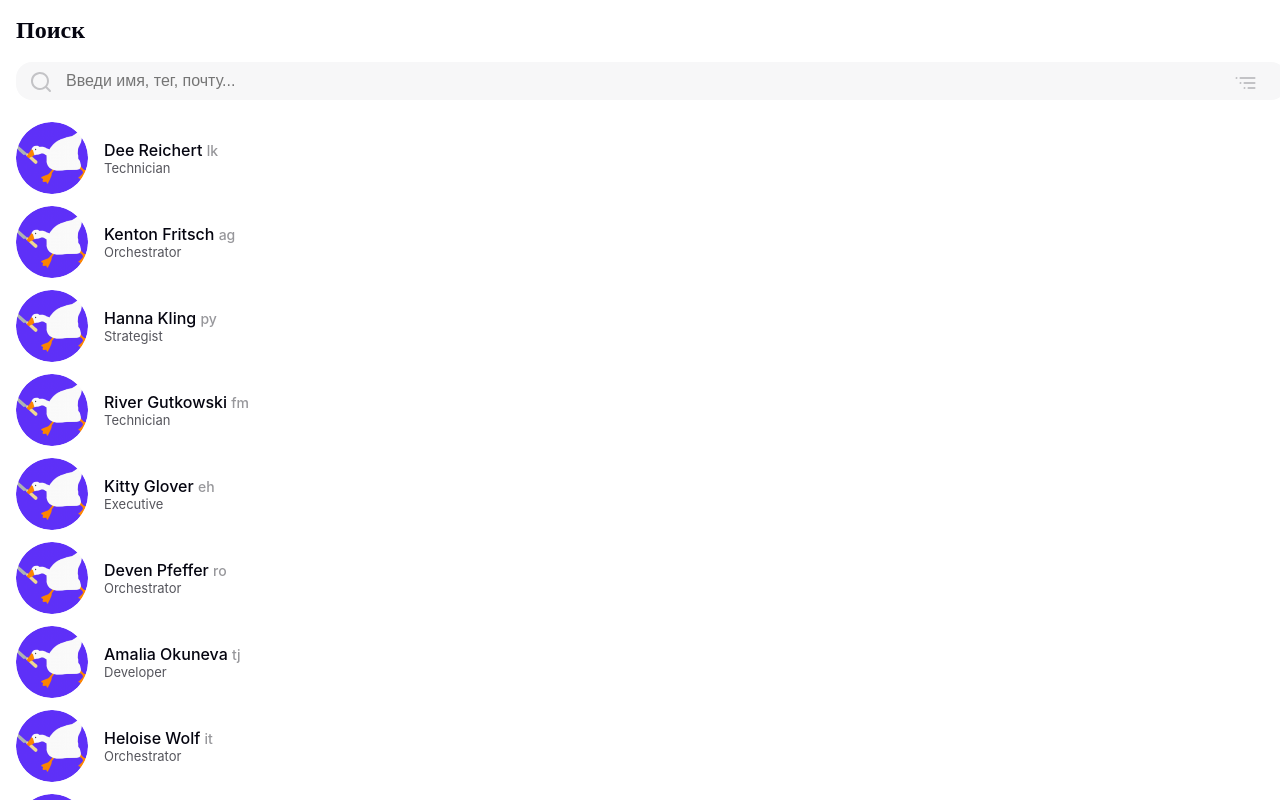
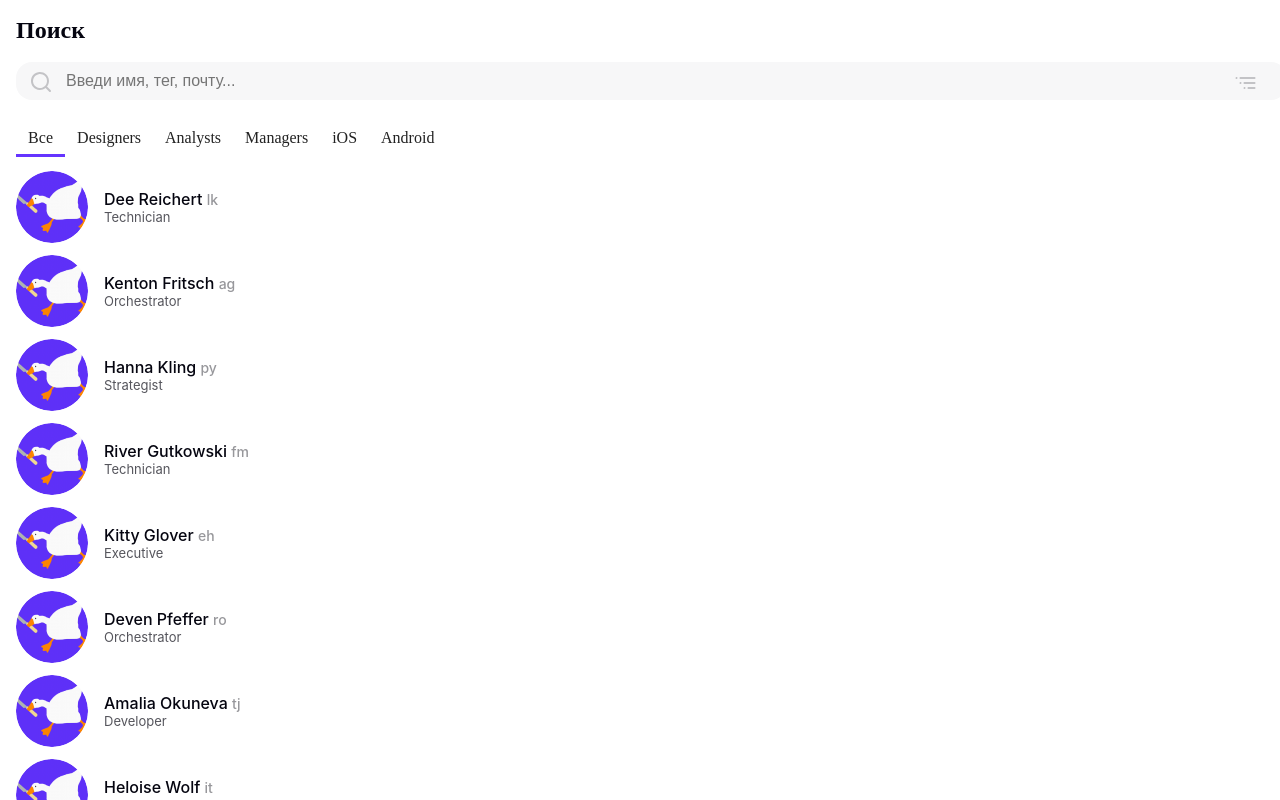
Before and after one commit to klekwedge/specialists-list, a React (Vite) app: page / in a window 1280 px wide. Shown: the top 800 px of the page. Built offline with nearby package versions, Linux system fonts and the light colour scheme; data requests are answered from the project's data file.

Commit message:
feat: add Tabs

```diff
--- /dev/null
+++ b/src/Components/Tabs/Tabs.scss
@@ -0,0 +1,17 @@
+.specialist__tabs {
+  display: flex;
+  align-items: center;
+  flex-wrap: wrap;
+  margin-bottom: 14px;
+}
+
+.specialist__tab {
+  padding: 8px 12px;
+  border-bottom: 3px solid transparent;
+  cursor: pointer;
+  transition: all 0.5s ease;
+}
+
+._active-tab {
+  border-bottom: 3px solid #6534ff;
+}
--- /dev/null
+++ b/src/Components/Tabs/Tabs.tsx
@@ -0,0 +1,30 @@
+import { useState } from "react";
+import "./Tabs.scss";
+
+type TabsType = {
+  [key: string]: string;
+};
+
+interface TabsProps {
+  tabs: TabsType[];
+  activeTab: string;
+  changeActiveTab: (tabAllias: string) => void;
+}
+
+const Tabs = ({ tabs, activeTab, changeActiveTab }: TabsProps) => {
+  return (
+    <ul className="specialist__tabs">
+      {tabs.map((tab) => (
+        <li
+          className={`specialist__tab ${
+            activeTab === tab.allias ? "_active-tab" : ""
+          }`}
+          onClick={() => changeActiveTab(tab.allias)}
+        >
+          {tab.name}
+        </li>
+      ))}
+    </ul>
+  );
+};
+export default Tabs;
--- a/src/pages/MainPage.tsx
+++ b/src/pages/MainPage.tsx
@@ -1,10 +1,47 @@
+import { useState } from "react";
 import Search from "../Components/Search/Search";
 import SpecialistList from "../Components/SpecialistList/SpecialistList";
+import Tabs from "../Components/Tabs/Tabs";
+
+const tabs = [
+  {
+    name: "Все",
+    allias: "all",
+  },
+  {
+    name: "Designers",
+    allias: "design",
+  },
+  {
+    name: "Analysts",
+    allias: "analyst",
+  },
+  {
+    name: "Managers",
+    allias: "manager",
+  },
+  {
+    name: "iOS",
+    allias: "ios",
+  },
+  {
+    name: "Android",
+    allias: "android",
+  },
+];
+
 
 function MainPage() {
+  const [activeTab, setActiveTab] = useState("all");
+
+  const changeActiveTab = (tabAllias: string) => {
+    setActiveTab(tabAllias)
+  }
+
   return (
     <div className="_containter">
       <Search />
+      <Tabs tabs={tabs} activeTab={activeTab} changeActiveTab={changeActiveTab}/>
       <SpecialistList />
     </div>
   );
```
